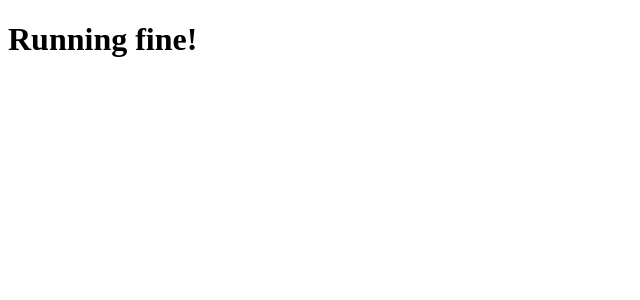
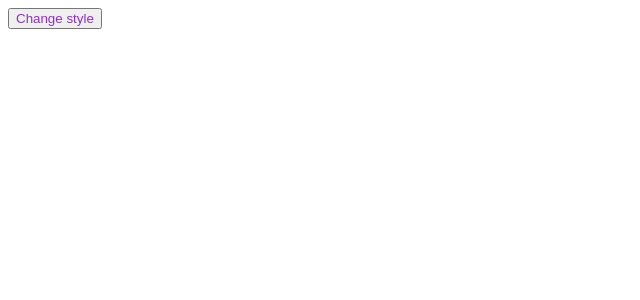
Before and after one commit to lizzochek/learnoree, a Vue app: page /main in a window 1280 px wide. Before the commit this address had no page. Shown: the top 300 px of the page, without its empty margins (0-640 px from the left). Built offline with nearby package versions, Linux system fonts and the light colour scheme.

Commit message:
Style mode change added

```diff
--- a/package.json
+++ b/package.json
@@ -8,6 +8,8 @@
   },
   "dependencies": {
     "core-js": "^3.8.3",
+    "node-sass": "^8.0.0",
+    "sass-loader": "^13.2.0",
     "sweetalert": "^2.1.2",
     "vue": "^3.2.13",
     "vue-router": "^4.1.5",
--- a/src/App.vue
+++ b/src/App.vue
@@ -1,17 +1,30 @@
 <template>
+  <div :class="selectedMode">
     <router-view v-slot="{ Component }">
       <transition name="fade">
-      <!-- <component :is="Component" /> -->
-      <h1>Running fine!</h1>
+        <component :is="Component" />
       </transition>
     </router-view>
+  </div>
 </template>
 
 <script>
 export default {
   name: 'App',
+  computed: {
+    selectedMode() {
+      const mode = localStorage.getItem("mode");
+      let className;
+      if (!mode) className = 'light-mode';
+      className = mode === 'light' ? 'light-mode' : 'dark-mode';
+
+      return className;
+    }
+  }
 };
 </script>
 
-<style>
+<style lang="scss">
+@import "assets/css/variables/dark-mode";
+@import "assets/css/variables/light-mode";
 </style>
--- /dev/null
+++ b/src/assets/css/variables/dark-mode.scss
@@ -0,0 +1,6 @@
+.dark-mode {
+  --primary-color: #8f2eca;
+  --secondary-color: #babaf6;
+  --tertiary-color: #14120d;
+  --forth-color: #fefaf1;
+}
--- /dev/null
+++ b/src/assets/css/variables/global.scss
@@ -0,0 +1,5 @@
+// File for global variables for project
+
+// Screen sizes
+$breakpoint-mobile: 767px;
+$breakpoint-tablet: 1199px;
--- /dev/null
+++ b/src/assets/css/variables/light-mode.scss
@@ -0,0 +1,6 @@
+.light-mode {
+  --primary-color: #8ba373;
+  --secondary-color: #add2ca;
+  --tertiary-color: #80886a;
+  --forth-color: #d7d8c7;
+}
--- /dev/null
+++ b/src/components/MainPage.vue
@@ -0,0 +1,12 @@
+<template>
+    <Header />
+</template>
+
+<script>
+import Header from './common/Header.vue';
+
+export default {
+    name: "MainPage",
+    components: { Header }
+}
+</script>
--- /dev/null
+++ b/src/components/common/Header.vue
@@ -0,0 +1,22 @@
+<template>
+    <button id="style-change" @click="changeStyle">Change style</button>
+</template>'
+
+<script>
+export default {
+    name: 'Header',
+    methods: {
+        changeStyle() {
+            const mode = localStorage.getItem('mode');
+            localStorage.setItem("mode", mode === 'light' ? 'dark' : 'light');
+            window.location.reload();
+        }
+    }
+}
+</script>
+
+<style scoped lang="scss">
+#style-change {
+    color: var(--primary-color);
+}
+</style>
--- a/src/router/index.js
+++ b/src/router/index.js
@@ -1,7 +1,16 @@
 import { createWebHistory, createRouter } from 'vue-router';
-
+import MainPage from '../components/MainPage';
 
 const routes = [
+  {
+    path: '/',
+    redirect: '/main',
+  },
+  {
+    path: '/main',
+    name: 'MainPage',
+    component: MainPage,
+  },
 ];
 
 const router = createRouter({
```
Also changed, not shown: 1 other file (tests, documents, lock files or other folders). Lines whose indentation alone changed are shown as unchanged.
